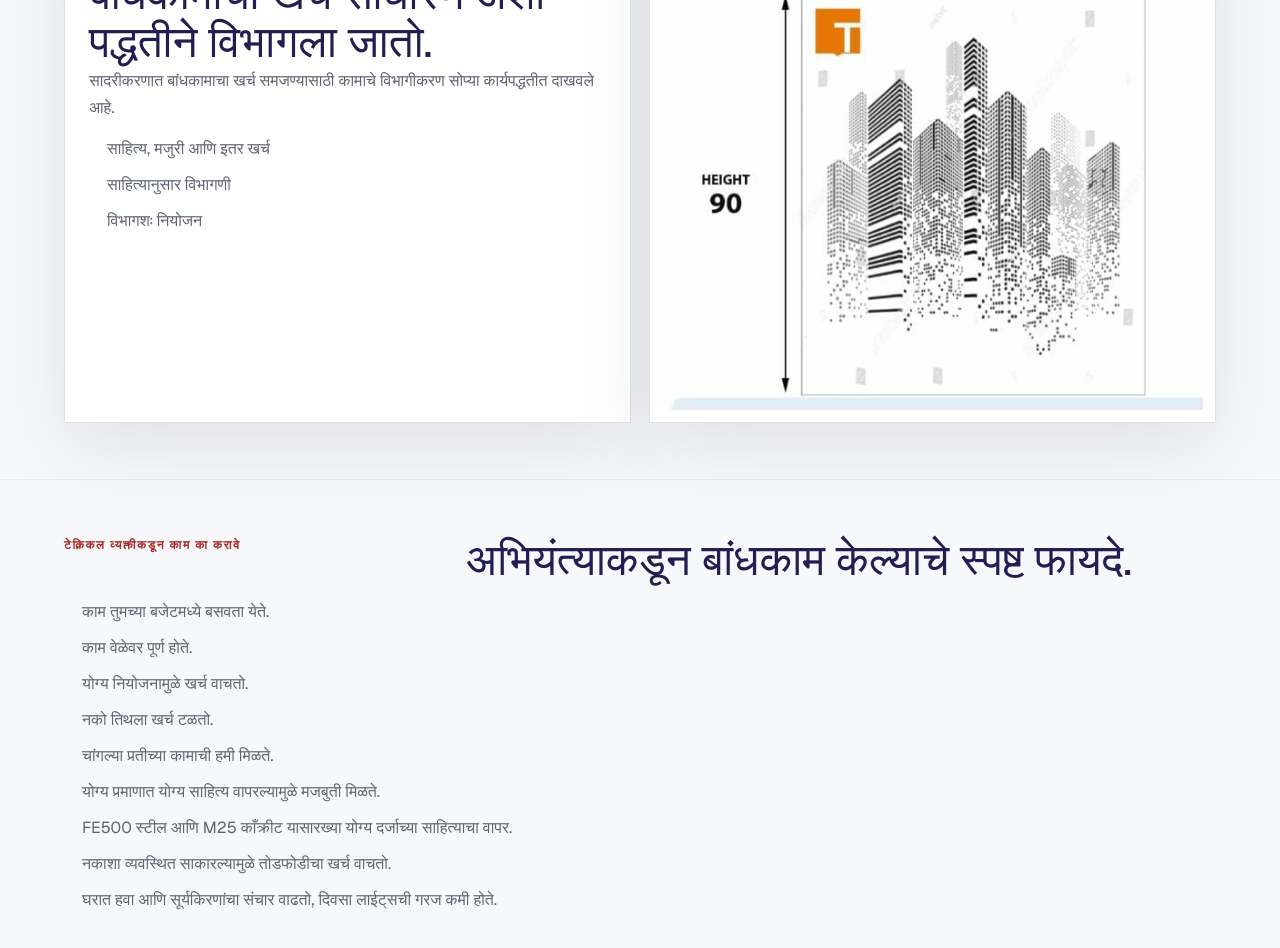
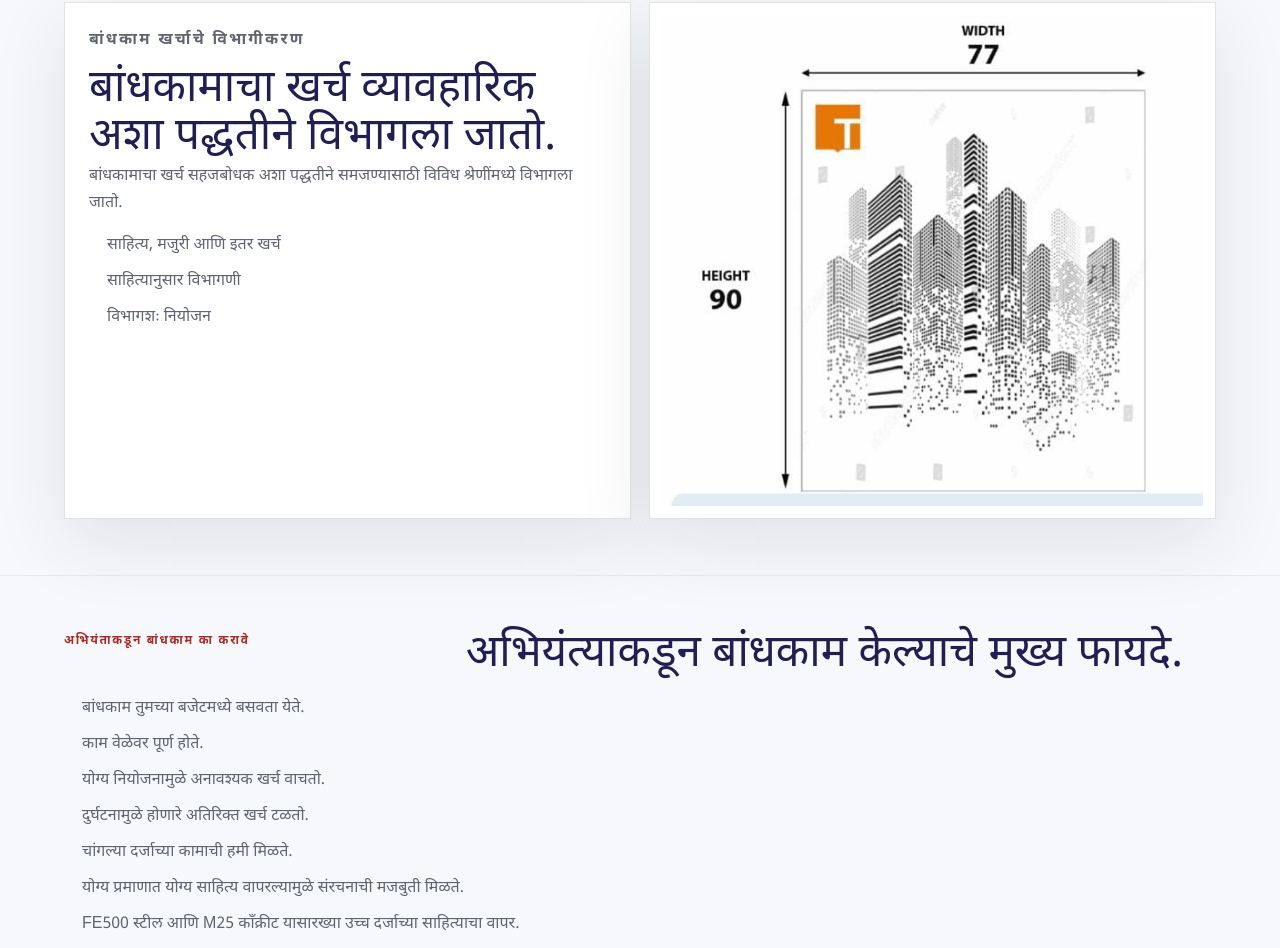
Before and after one commit to jadhasuj/HemantTambe, a Next.js app: page /mr in a window 1280 px wide. Shown: the part 2520-3468 px from the top of the page. Built offline with nearby package versions, Linux system fonts and the light colour scheme.

Commit message:
Improve Marathi grammar, sentence structure, and add Noto Sans Devanagari font support

```diff
--- a/app/globals.css
+++ b/app/globals.css
@@ -19,9 +19,13 @@ body {
   margin: 0;
   background: var(--paper);
   color: var(--ink);
-  font-family: var(--font-geist-sans), "Segoe UI", Helvetica, Arial, sans-serif;
+  font-family: var(--font-noto-devanagari, var(--font-geist-sans)), "Segoe UI", Helvetica, Arial, sans-serif;
   font-size: 16px;
   line-height: 1.6;
+}
+
+html[lang="mr"] {
+  font-family: var(--font-noto-devanagari), "Segoe UI", Helvetica, Arial, sans-serif;
 }
 img { display: block; max-width: 100%; }
 a { color: inherit; text-decoration: none; }
--- a/app/layout.tsx
+++ b/app/layout.tsx
@@ -1,5 +1,5 @@
 import type { Metadata } from "next";
-import { Geist, Geist_Mono } from "next/font/google";
+import { Geist, Geist_Mono, Noto_Sans_Devanagari } from "next/font/google";
 import "./globals.css";
 
 const geistSans = Geist({
@@ -10,6 +10,12 @@ const geistSans = Geist({
 const geistMono = Geist_Mono({
   variable: "--font-geist-mono",
   subsets: ["latin"],
+});
+
+const notoSansDevanagari = Noto_Sans_Devanagari({
+  variable: "--font-noto-devanagari",
+  subsets: ["devanagari"],
+  weight: ["400", "700"],
 });
 
 export const metadata: Metadata = {
@@ -99,7 +105,7 @@ export default function RootLayout({
   return (
     <html lang="en">
       <body
-        className={`${geistSans.variable} ${geistMono.variable} antialiased`}
+        className={`${geistSans.variable} ${geistMono.variable} ${notoSansDevanagari.variable} antialiased`}
       >
         {children}
       </body>
--- a/app/page.tsx
+++ b/app/page.tsx
@@ -499,8 +499,8 @@ const content: Record<Locale, Content> = {
       ],
     },
     workModes: {
-      eyebrow: "आम्ही साधारण चार प्रकारे कामे करतो",
-      title: "प्रकल्प पुढे नेण्याच्या चार स्पष्ट पद्धती.",
+      eyebrow: "आम्ही मुख्यतः चार प्रकारे कामे करतो",
+      title: "प्रकल्प पुढे नेण्याच्या चार व्यावहारिक पद्धती.",
       items: [
         {
           title: "टेंडर आणि कॉन्ट्रॅक्ट कामे",
@@ -547,10 +547,10 @@ const content: Record<Locale, Content> = {
       ],
     },
     costing: {
-      eyebrow: "बांधकाम खर्च",
-      title: "बांधकामाचा खर्च साधारण अशा पद्धतीने विभागला जातो.",
+      eyebrow: "बांधकाम खर्चाचे विभागीकरण",
+      title: "बांधकामाचा खर्च व्यावहारिक अशा पद्धतीने विभागला जातो.",
       body:
-        "सादरीकरणात बांधकामाचा खर्च समजण्यासाठी कामाचे विभागीकरण सोप्या कार्यपद्धतीत दाखवले आहे.",
+        "बांधकामाचा खर्च सहजबोधक अशा पद्धतीने समजण्यासाठी विविध श्रेणींमध्ये विभागला जातो.",
       bullets: [
         "साहित्य, मजुरी आणि इतर खर्च",
         "साहित्यानुसार विभागणी",
@@ -558,60 +558,60 @@ const content: Record<Locale, Content> = {
       ],
     },
     whyEngineer: {
-      eyebrow: "टेक्निकल व्यक्तीकडून काम का करावे",
-      title: "अभियंत्याकडून बांधकाम केल्याचे स्पष्ट फायदे.",
+      eyebrow: "अभियंताकडून बांधकाम का करावे",
+      title: "अभियंत्याकडून बांधकाम केल्याचे मुख्य फायदे.",
       bullets: [
-        "काम तुमच्या बजेटमध्ये बसवता येते.",
+        "बांधकाम तुमच्या बजेटमध्ये बसवता येते.",
         "काम वेळेवर पूर्ण होते.",
-        "योग्य नियोजनामुळे खर्च वाचतो.",
-        "नको तिथला खर्च टळतो.",
-        "चांगल्या प्रतीच्या कामाची हमी मिळते.",
-        "योग्य प्रमाणात योग्य साहित्य वापरल्यामुळे मजबुती मिळते.",
-        "FE500 स्टील आणि M25 काँक्रीट यासारख्या योग्य दर्जाच्या साहित्याचा वापर.",
-        "नकाशा व्यवस्थित साकारल्यामुळे तोडफोडीचा खर्च वाचतो.",
-        "घरात हवा आणि सूर्यकिरणांचा संचार वाढतो, दिवसा लाईट्सची गरज कमी होते.",
+        "योग्य नियोजनामुळे अनावश्यक खर्च वाचतो.",
+        "दुर्घटनामुळे होणारे अतिरिक्त खर्च टळतो.",
+        "चांगल्या दर्जाच्या कामाची हमी मिळते.",
+        "योग्य प्रमाणात योग्य साहित्य वापरल्यामुळे संरचनाची मजबुती मिळते.",
+        "FE500 स्टील आणि M25 काँक्रीट यासारख्या उच्च दर्जाच्या साहित्याचा वापर.",
+        "सुव्यवस्थित नकाशा साकारल्यामुळे पुनर्बांधकाम आणि तोडफोडीचा खर्च वाचतो.",
+        "घरातील हवा आणि सूर्यकिरणांचा सुयोग्य संचार वाढतो, दिवसा विजेची गरज कमी होते.",
       ],
     },
     team: {
-      eyebrow: "आमच्या कडून कामे का करून घ्यावीत",
+      eyebrow: "आमच्याकडून काम का करून घ्यावे",
       title: "एकट्या व्यक्तीऐवजी तांत्रिक टीमचा आधार.",
       body:
-        "मी व माझे सहकारी मिळून विविध ठिकाणी मदत आणि मार्गदर्शन देऊ शकतो, असे या सादरीकरणात नमूद केले आहे.",
+        "हेमंत तांबे आणि माझे सहकारी मिळून विविध क्षेत्रात तांत्रिक मदत आणि मार्गदर्शन देऊ शकतो.",
       bullets: [
-        "हेमंत मा. तांबे - बी. ई. स्थापत्य",
-        "विशाल गोटे - बी. ई. स्थापत्य",
-        "वृषाली जोगदंड - बी. वास्तू विशारद",
+        "हेमंत मा. तांबे - बी. ई. (सिव्हिल)",
+        "विशाल गोटे - बी. ई. (सिव्हिल)",
+        "वृषाली जोगदंड - बी. आर्क. (डिझाइन सहाय्य)",
       ],
     },
     permits: {
       eyebrow: "परवाना काढूनच बांधकाम का करावे",
-      title: "मंजूर बांधकामाचे प्रत्यक्ष फायदे.",
+      title: "मंजूर बांधकामाचे व्यावहारिक लाभ.",
       bullets: [
-        "वास्तूची किंमत वाढते.",
-        "बँकिंग क्षेत्रात मालमत्तेचा दर्जा चांगला राहतो.",
-        "शासनाच्या अडचणी येत नाहीत.",
-        "शासकीय इतर खर्च वाचतात.",
-        "खरेदी-विक्रीस सुलभता येते.",
-        "योग्य नियोजनामुळे इतर त्रास कमी होतात.",
+        "मंजूर बांधकामाची वास्तूची मार्केट व्हॅल्यू वाढते.",
+        "बँकांमध्ये कर्ज आणि गहाण सुलभ होते.",
+        "सरकारी बाजू कागदपत्र संबंधी अडचणी येत नाहीत.",
+        "भविष्यात सरकारी कर किंवा पेनल्टी टळतात.",
+        "खरेदी-विक्रीचे प्रक्रिया सोपे होते.",
+        "योग्य नियोजन आणि मंजुरीने भविष्यातील कायदेशीर त्रास कमी होतो.",
       ],
     },
     network: {
-      eyebrow: "जोडणी आणि रेफरल",
-      title: "कोणाशी जोडू शकतो आणि कोणाकडून रेफरल हवे आहेत.",
-      canConnectTitle: "कोणाशी जोडून देऊ शकतो",
+      eyebrow: "नेटवर्क आणि संपर्क",
+      title: "HMT कोणाशी जोडून देऊ शकते आणि कोणाचे रेफरल शोधत आहे.",
+      canConnectTitle: "आम्ही जोडून देऊ शकतो",
       canConnect: [
-        "वास्तुविशारद",
-        "स्थापत्य अभियंते",
-        "रायटर इंडिया",
-        "अमनोरा पार्क टाऊन",
-        "प्राज ग्रुप",
-        "सरकारी ठेका घेण्यास मदत",
+        "वास्तुविशारद आणि डिझाइन व्यावसायिक",
+        "संरचना अभियंते",
+        "कृषि उद्योग संबंधी कंपन्या",
+        "वाणिज्य आणि आवास विकास कंपन्या",
+        "उद्योग गट (Rieter, Amanora, Praj इत्यादी)",
+        "सरकारी ठेका भरण्यासाठी सहाय्य",
       ],
-      lookingForTitle: "कोणाशी जोडून द्याल",
+      lookingForTitle: "आमचे आदर्श संपर्क",
       lookingFor: [
-        "ज्यांना स्वतःचे घर, बंगला किंवा इमारत बांधायची आहे",
-        "ज्यांना जमीन जे व्ही तत्वावर द्यायची आहे",
-        "जिथे सिव्हिल संदर्भातील कामे होणार आहेत अशा कंपनीज",
+        "ज्यांना स्वतःचे घर, बंगला किंवा इमारत बांधायचे आहे",
+        "ज्यांना जमीन जे व्ही तत्वावर विकसित करायची आहे",
+        "ज्यांचे सिव्हिल वर्क्स किंवा बांधकाम कार्य होते",
       ],
     },
     projects: {
```
